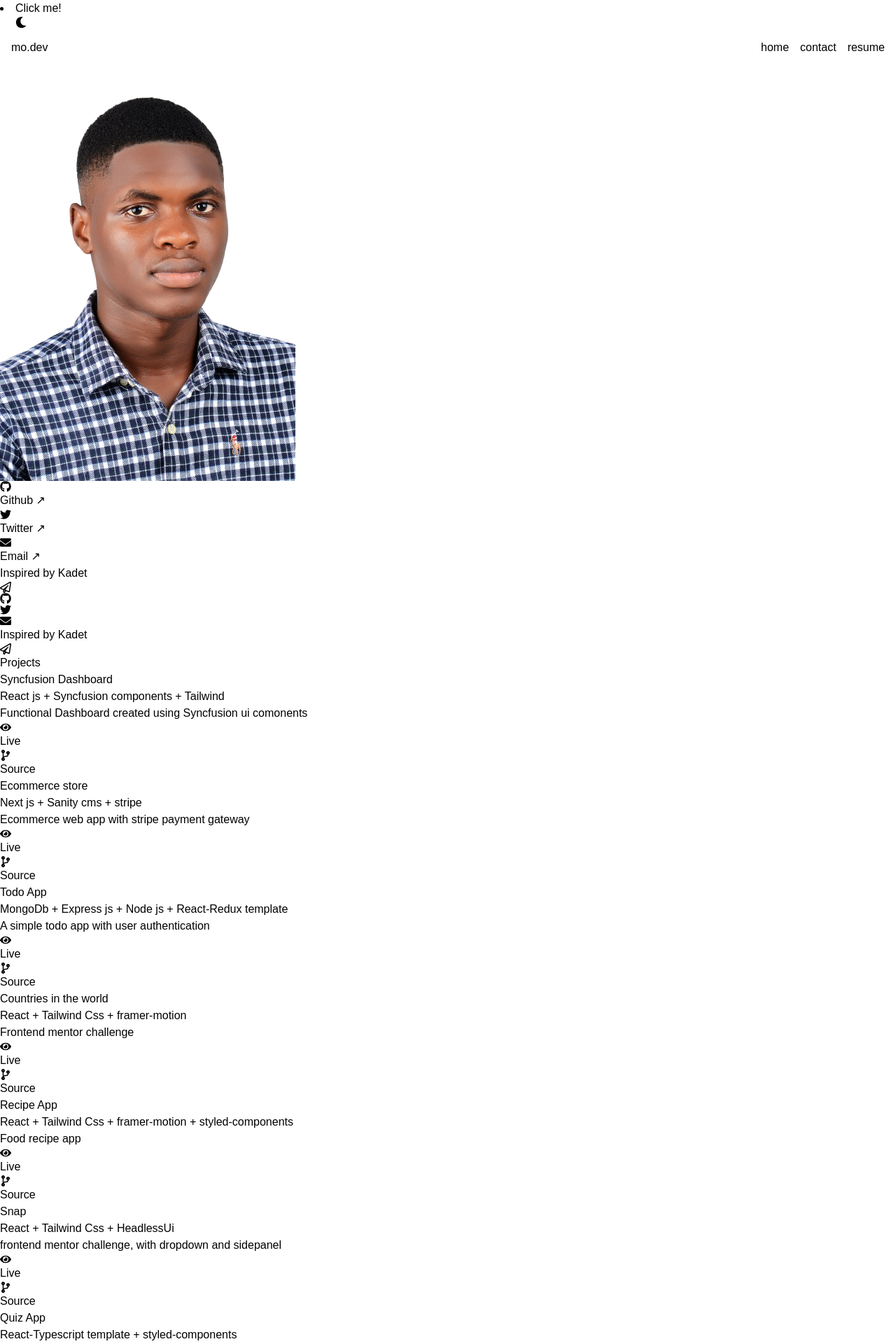
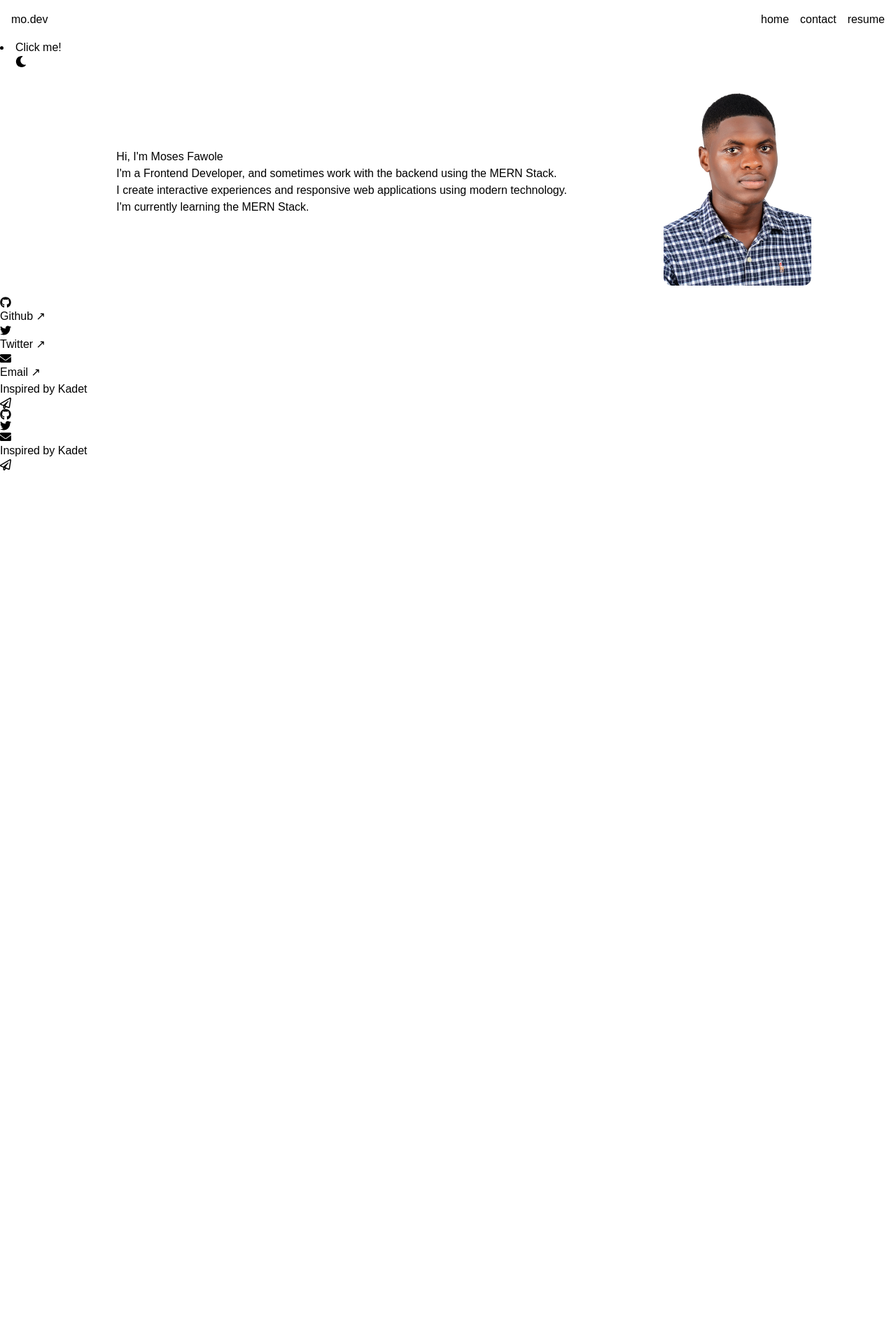
Before and after one commit to mosesfawole/portfolio, a React (Create React App) app: page / in a window 1280 px wide. Shown: the top 1920 px of the page at 70% size. After the commit the page ends 800 px from the top, so only its background shows below. Built offline with nearby package versions, Linux system fonts and the light colour scheme.

Commit message:
modify herotext

```diff
--- a/src/App.js
+++ b/src/App.js
@@ -12,6 +12,8 @@ function App() {
     <>
       <div className="">
         {/* <Loader /> */}
+        <Header />
+
         <Routes>
           <Route path="/" element={<Home />} />
           <Route path="/info" element={<Info />} />
--- a/src/components/Footer.jsx
+++ b/src/components/Footer.jsx
@@ -9,9 +9,6 @@ const Footer = () => {
   return (
     <>
       <div className=" ">
-        <div className="">
-          <img src={Avi} alt="" className="" />
-        </div>
         <div className="">
           <a
             rel="noreferrer"
--- a/src/components/Header.jsx
+++ b/src/components/Header.jsx
@@ -76,15 +76,15 @@ const Header = () => {
           </div>
           <div className="">
             <Link to="/" onClick={handleClose}>
-              Home
+              home
             </Link>
 
             <Link to="/projects" onClick={handleClose}>
-              Projects
+              projects
             </Link>
 
             <Link to="/info" onClick={handleClose}>
-              About Me
+              about Me
             </Link>
           </div>
         </div>
--- a/src/components/HeroText.jsx
+++ b/src/components/HeroText.jsx
@@ -20,11 +20,16 @@ const HeroText = () => {
   };
 
   return (
-    <motion.div hidden={{ x: "-100vw" }} animate={{ x: 0 }} className="">
+    <div className="flex md:flex-row-reverse flex-col gap-8  items-center p-4">
+      <div className="flex justify-center items-center">
+        <img
+          loading="lazy"
+          src={Avi}
+          alt=""
+          className="w-1/2 h-1/2 rounded-xl"
+        />
+      </div>
       <div className="">
-        <img loading="lazy" src={Avi} alt="" className="" />
-      </div>
-      <div className=" ">
         <h1 className="">Hi, I'm Moses Fawole</h1>
         <h2 className=" ">
           I'm a <span className=" ">Frontend Developer</span>, and sometimes
@@ -40,7 +45,7 @@ const HeroText = () => {
           <br />
         </p>
       </div>
-    </motion.div>
+    </div>
   );
 };
 
--- a/src/pages/Home.jsx
+++ b/src/pages/Home.jsx
@@ -69,7 +69,7 @@ const Home = () => {
       {isLoading ? (
         <div className="">{<Loader />}</div>
       ) : (
-        <div className={dark ? "dark" : "wrapper"}>
+        <div className={dark ? "dark" : ""}>
           <li>
             <button onClick={() => setDark(!dark)}>
               Click me!
@@ -78,25 +78,9 @@ const Home = () => {
           </li>
           <motion.div initial="hidden " animate="visible" className=" ">
             <div className="">
-              <Header />
               <HeroText />
               <Explore />
-              <div className="">
-                <Footer />
-              </div>
             </div>
-            <motion.div initial="hidden" animate="visible" className=" ">
-              <div className="">
-                <p className="">Projects</p>
-                <div className="">
-                  {projects.map((project, index) => (
-                    <div key={index} className="">
-                      <Project details={project} />
-                    </div>
-                  ))}
-                </div>
-              </div>
-            </motion.div>
           </motion.div>
         </div>
       )}
```
